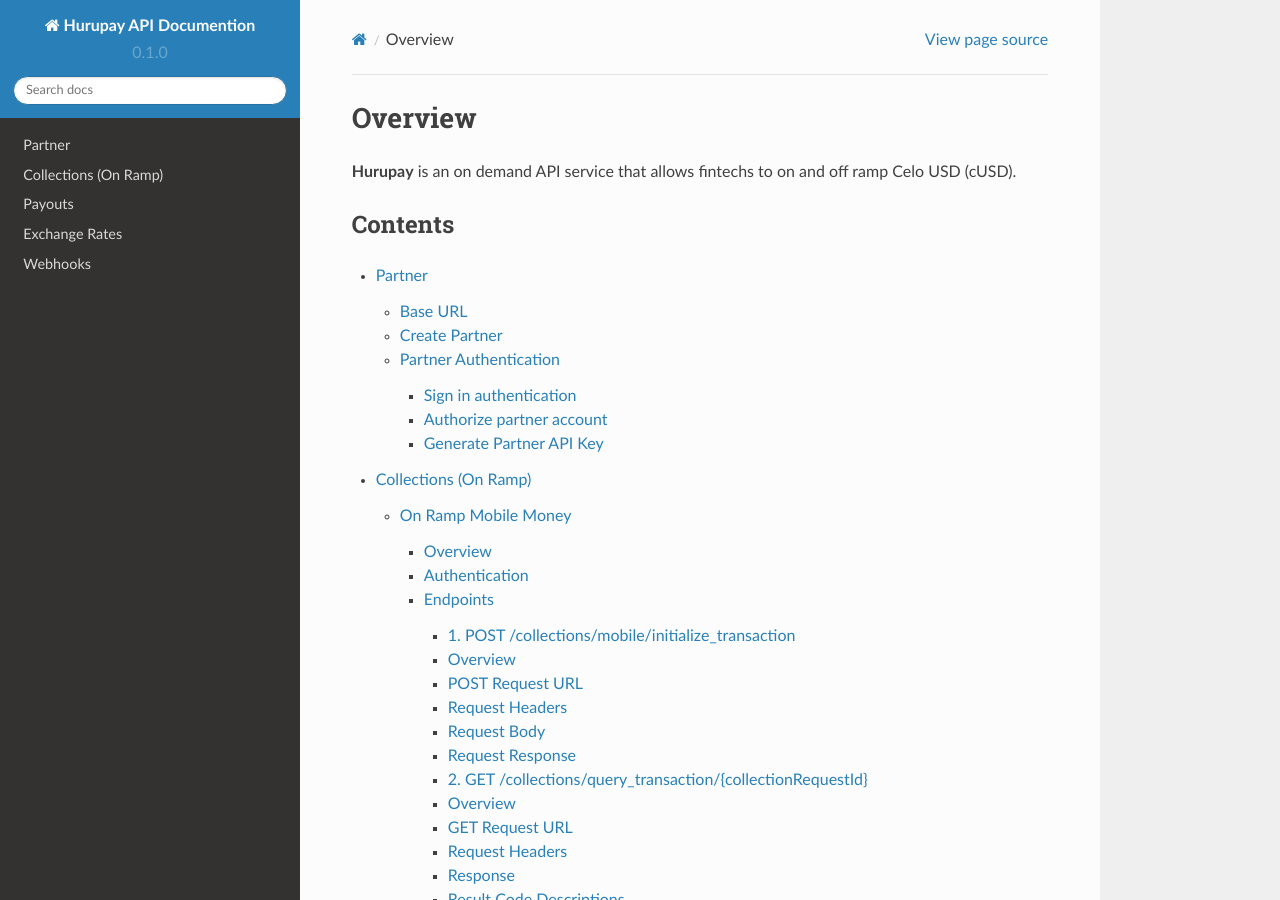
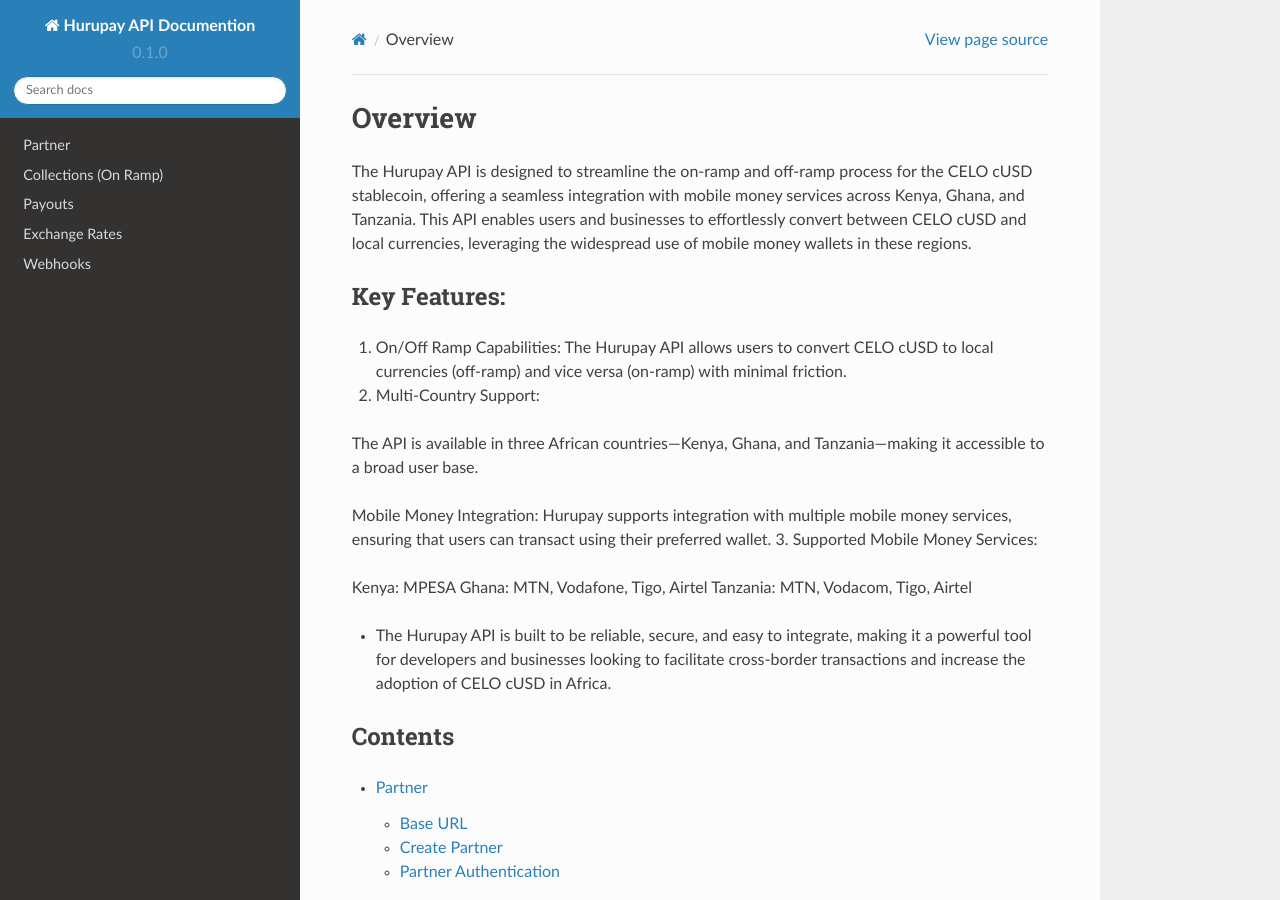
Before and after one commit to Hurupay/hurupay-api-docs, a Sphinx documentation site: the page built from docs/source/index.rst, in a window 1280 px wide and 900 px high. Built offline with Sphinx 7.4.7 and the Read the Docs theme 2.0.0, drawn with Linux system fonts in a browser that asks for light colours.

Commit message:
fix over sentence

```diff
--- a/docs/source/exchange_rate.rst
+++ b/docs/source/exchange_rate.rst
@@ -44,7 +44,7 @@
 
 .. code-block:: console
 
-    GET Request https://api.hurupay.com/v1/exchange/deposit_rate?to=KES
+    GET Request https://sandbox.hurupay.com/v1/exchange/deposit_rate?to=KES
 
 Example Response:
 
@@ -72,7 +72,7 @@
 
 .. code-block:: console
 
-    GET Request https://api.hurupay.com/v1/exchange/withdrawal_rate?to=KES
+    GET Request https://sandbox.hurupay.com/v1/exchange/withdrawal_rate?to=KES
 
 
 Example Response:
--- a/docs/source/index.rst
+++ b/docs/source/index.rst
@@ -1,7 +1,24 @@
 Overview
 ========
 
-**Hurupay** is an on demand API service that allows fintechs to on and off ramp Celo USD (cUSD).
+The Hurupay API is designed to streamline the on-ramp and off-ramp process for the CELO cUSD stablecoin, offering a seamless integration with mobile money services across Kenya, Ghana, and Tanzania. This API enables users and businesses to effortlessly convert between CELO cUSD and local currencies, leveraging the widespread use of mobile money wallets in these regions.
+
+Key Features:
+------------
+
+1. On/Off Ramp Capabilities: The Hurupay API allows users to convert CELO cUSD to local currencies (off-ramp) and vice versa (on-ramp) with minimal friction.
+2. Multi-Country Support:
+
+The API is available in three African countries—Kenya, Ghana, and Tanzania—making it accessible to a broad user base.
+
+Mobile Money Integration: Hurupay supports integration with multiple mobile money services, ensuring that users can transact using their preferred wallet.
+3. Supported Mobile Money Services:
+
+Kenya: MPESA
+Ghana: MTN, Vodafone, Tigo, Airtel
+Tanzania: MTN, Vodacom, Tigo, Airtel
+
+- The Hurupay API is built to be reliable, secure, and easy to integrate, making it a powerful tool for developers and businesses looking to facilitate cross-border transactions and increase the adoption of CELO cUSD in Africa.
 
 .. .. note::
 
--- a/docs/source/payout.rst
+++ b/docs/source/payout.rst
@@ -10,7 +10,7 @@
 
 Base URL
 ^^^^^^^^
-The URL for collections API is https://api.hurupay.com/v1
+The URL for collections API is https://sandbox.hurupay.com/v1
 
 Authentication
 ^^^^^^^^^^^^^^
@@ -33,7 +33,7 @@
 ~~~~~~~~~
 .. raw:: html
 
-      <p style="color: red;">https://api.hurupay.com/v1/payouts/mobile/initialize_transaction</p>
+      <p style="color: red;">https://sandbox.hurupay.com/v1/payouts/mobile/initialize_transaction</p>
 
 Request Headers
 ~~~~~~~~~
@@ -95,7 +95,7 @@
 ~~~~~~~~~~~~~~~
 .. raw:: html
 
-      <p style="color: red;">https://api.hurupay.com/v1/payouts/query_transaction/{payoutRequestId}</p>
+      <p style="color: red;">https://sandbox.hurupay.com/v1/payouts/query_transaction/{payoutRequestId}</p>
 
 Request Headers
 ~~~~~~~~~
```
